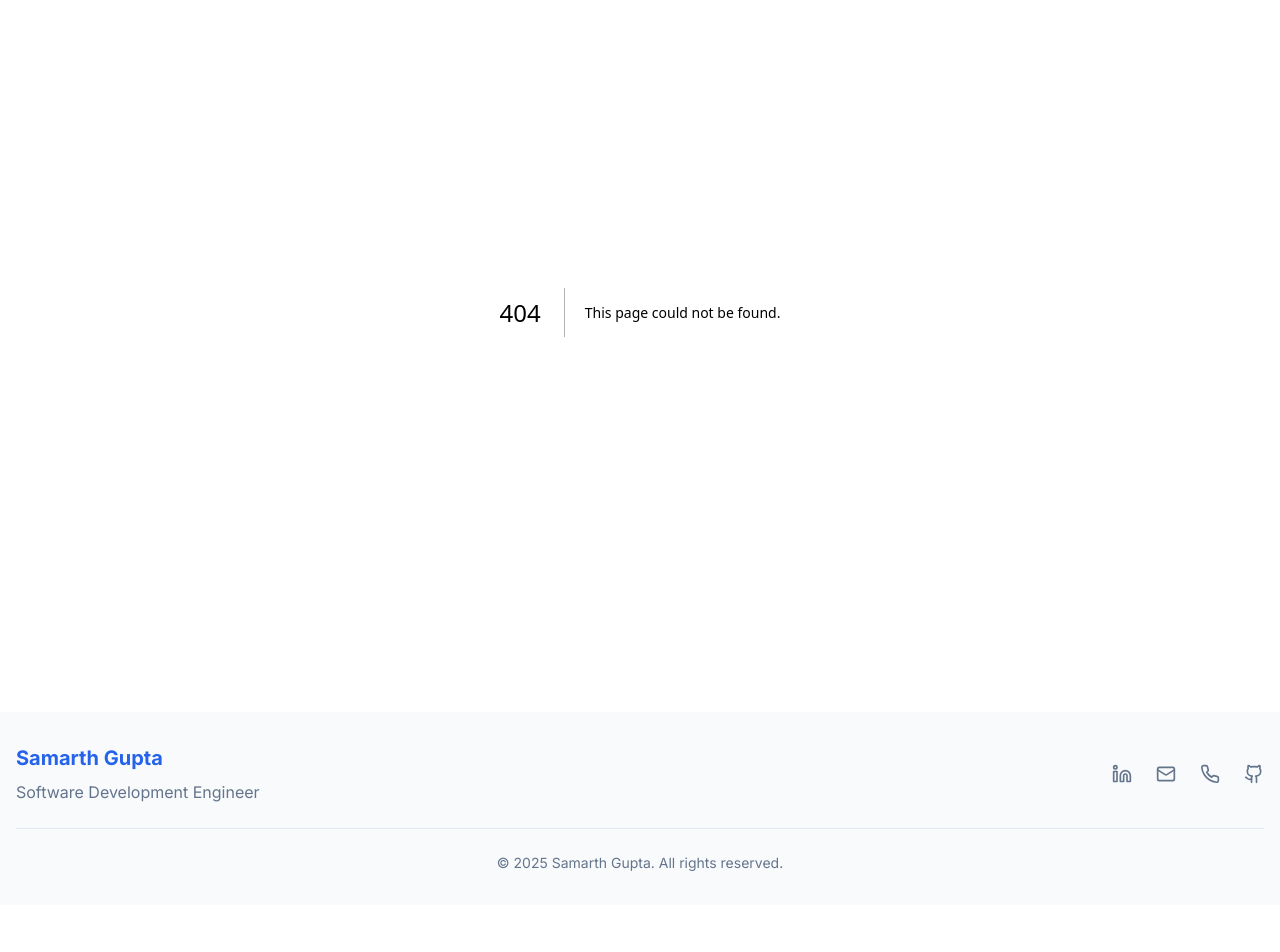
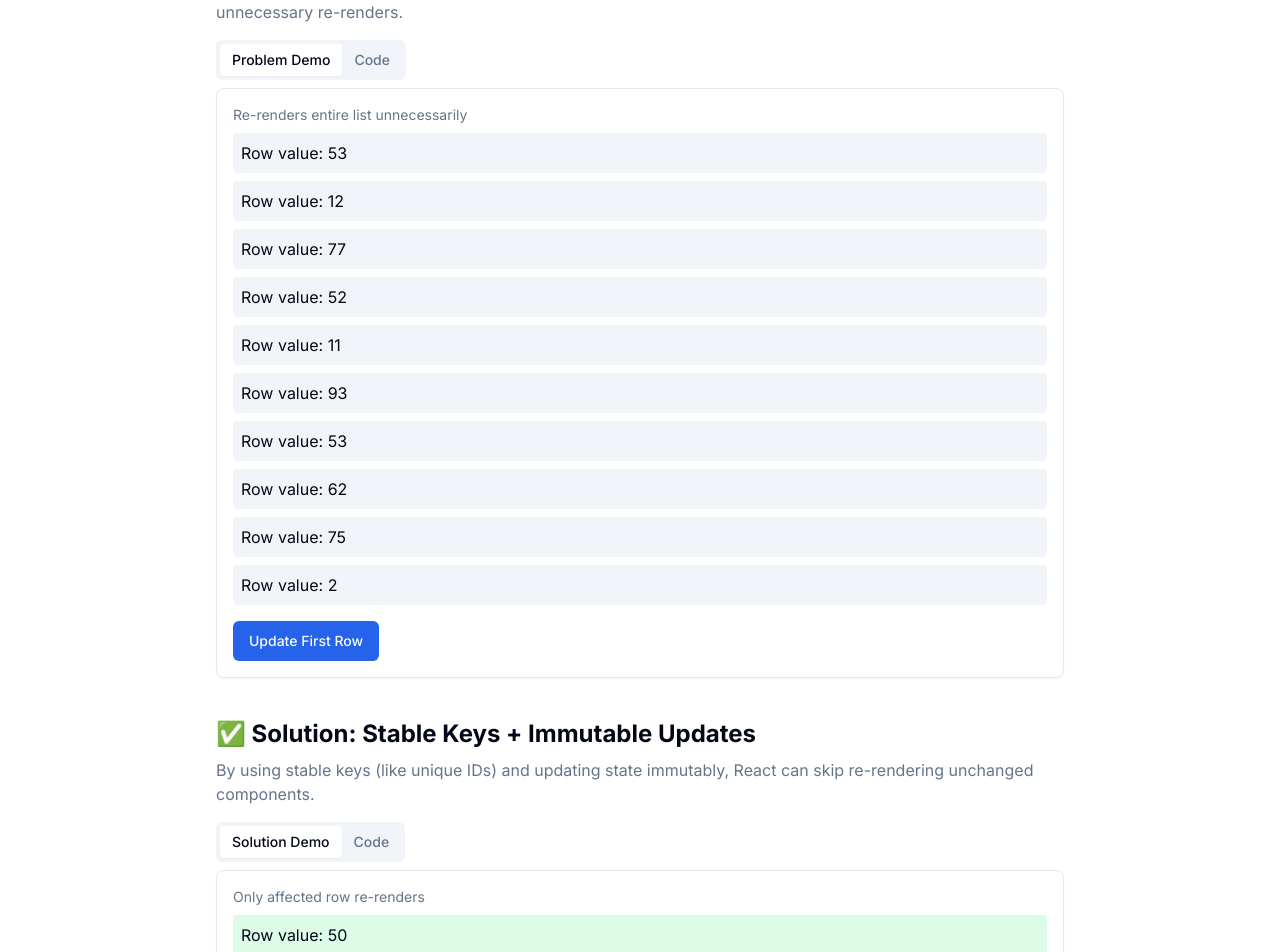
Before and after one commit to Sk-singla/samarth-portfolio, a Next.js app: page /demos/demo-react-dom-handling in a window 1280 px wide. Before the commit this address had no page. Shown: the part 160-1112 px from the top of the page. Before the commit the page ends 1065 px from the top, so only its background shows below. Built offline with nearby package versions, Linux system fonts and the light colour scheme.

Commit message:
react dom rendering demo

```diff
--- /dev/null
+++ b/app/demos/[id]/page.tsx
@@ -0,0 +1,25 @@
+import { demos } from "@/components/demos-data";
+import { notFound } from "next/navigation";
+
+export default function DemoDetail({ params }: { params: { id: string } }) {
+  const demo = demos.find((d) => d.id === params.id);
+  if (!demo) return notFound();
+
+  return (
+    <main className="min-h-screen py-10 px-4 max-w-2xl mx-auto">
+      <h1 className="text-3xl font-bold mb-4">{demo.title}</h1>
+      <div className="mb-2 text-gray-700">{demo.description}</div>
+      <div className="mb-2 text-sm text-gray-500">Date: {demo.date}</div>
+      {demo.linkedin && (
+        <a
+          href={demo.linkedin}
+          target="_blank"
+          rel="noopener noreferrer"
+          className="text-blue-600 underline text-sm"
+        >
+          View LinkedIn Post
+        </a>
+      )}
+    </main>
+  );
+}
--- /dev/null
+++ b/app/demos/demo-react-dom-handling/page.tsx
@@ -0,0 +1,163 @@
+"use client"
+
+import { useState, memo, useEffect } from "react";
+import { Tabs, TabsList, TabsTrigger, TabsContent } from "@/components/ui/tabs";
+import { Card, CardContent } from "@/components/ui/card";
+import { Button } from "@/components/ui/button";
+import clsx from "clsx";
+
+const ROWS = 10;
+
+function generateRows() {
+  return Array.from({ length: ROWS }, (_, i) => ({
+    id: i,
+    value: Math.floor(Math.random() * 100),
+  }));
+}
+
+function ProblemDemo() {
+  const [rows, setRows] = useState(generateRows());
+  const [count, setCount] = useState(0);
+
+  const updateOneRow = () => {
+    setCount((c) => c + 1);
+    const updated = [...rows];
+    updated[0].value = Math.floor(Math.random() * 100);
+    setRows(updated);
+  };
+
+  return (
+    <Card>
+      <CardContent className="p-4">
+        <div className="mb-2 text-sm text-muted-foreground">Re-renders entire list unnecessarily</div>
+        <ul className="space-y-2">
+          {rows.map((row) => (
+            <Row key={Math.random()} value={row.value} />
+          ))}
+        </ul>
+        <Button onClick={updateOneRow} className="mt-4">Update First Row</Button>
+      </CardContent>
+    </Card>
+  );
+}
+
+function Row({ value }: { value: number }) {
+  const [flash, setFlash] = useState(false);
+
+  useEffect(() => {
+    setFlash(true);
+    const timeout = setTimeout(() => setFlash(false), 300);
+    return () => clearTimeout(timeout);
+  }, [value]);
+
+  return (
+    <li className={clsx(
+      "p-2 rounded transition-colors duration-300",
+      flash ? "bg-red-300 dark:bg-red-800" : "bg-secondary"
+    )}>
+      Row value: {value}
+    </li>
+  );
+}
+
+
+function SolutionDemo() {
+  const [rows, setRows] = useState(generateRows());
+  const [count, setCount] = useState(0);
+
+  const updateOneRow = () => {
+    setCount((c) => c + 1);
+    const updated = rows.map((row) =>
+      row.id === 0 ? { ...row, value: Math.floor(Math.random() * 100) } : row
+    );
+    setRows(updated);
+  };
+
+  return (
+    <Card>
+      <CardContent className="p-4">
+        <div className="mb-2 text-sm text-muted-foreground">Only affected row re-renders</div>
+        <ul className="space-y-2">
+          {rows.map((row) => (
+            <OptimizedRow key={row.id} value={row.value} />
+          ))}
+        </ul>
+        <Button onClick={updateOneRow} className="mt-4">Update First Row</Button>
+      </CardContent>
+    </Card>
+  );
+}
+
+const OptimizedRow = memo(({ value }: { value: number }) => {
+  const [flash, setFlash] = useState(false);
+
+  useEffect(() => {
+    setFlash(true);
+    const timeout = setTimeout(() => setFlash(false), 300);
+    return () => clearTimeout(timeout);
+  }, [value]);
+
+  return (
+    <li className={clsx(
+      "p-2 rounded transition-colors duration-300",
+      flash ? "bg-green-300 dark:bg-green-700" : "bg-green-100 dark:bg-green-900"
+    )}>
+      Row value: {value}
+    </li>
+  );
+});
+
+
+export default function ReactRenderingProblemPage() {
+  return (
+    <div className="max-w-4xl mx-auto p-6 space-y-10">
+      <section>
+        <h1 className="text-2xl font-bold mb-2">🔍 Problem: React Re-rendering Hidden Cost</h1>
+        <p className="text-muted-foreground mb-4">
+          When React keys are misused (e.g., using random keys), it can't correctly reuse elements, triggering unnecessary re-renders.
+        </p>
+        <Tabs defaultValue="demo">
+          <TabsList>
+            <TabsTrigger value="demo">Problem Demo</TabsTrigger>
+            <TabsTrigger value="code">Code</TabsTrigger>
+          </TabsList>
+          <TabsContent value="demo">
+            <ProblemDemo />
+          </TabsContent>
+          <TabsContent value="code">
+            <pre className="text-sm bg-muted p-4 rounded overflow-x-auto">
+{`{rows.map((row) => (
+  <Row key={Math.random()} value={row.value} />
+))}`}
+            </pre>
+            <p className="text-sm text-muted-foreground mt-2">🔺 Using <code>Math.random()</code> as a key causes all rows to re-render every time.</p>
+          </TabsContent>
+        </Tabs>
+      </section>
+
+      <section>
+        <h2 className="text-2xl font-bold mb-2">✅ Solution: Stable Keys + Immutable Updates</h2>
+        <p className="text-muted-foreground mb-4">
+          By using stable keys (like unique IDs) and updating state immutably, React can skip re-rendering unchanged components.
+        </p>
+        <Tabs defaultValue="demo">
+          <TabsList>
+            <TabsTrigger value="demo">Solution Demo</TabsTrigger>
+            <TabsTrigger value="code">Code</TabsTrigger>
+          </TabsList>
+          <TabsContent value="demo">
+            <SolutionDemo />
+          </TabsContent>
+          <TabsContent value="code">
+            <pre className="text-sm bg-muted p-4 rounded overflow-x-auto">
+{`{rows.map((row) => (
+  <OptimizedRow key={row.id} value={row.value} />
+))}`}
+            </pre>
+            <p className="text-sm text-muted-foreground mt-2">✅ Stable keys + immutable updates = efficient rendering.</p>
+          </TabsContent>
+        </Tabs>
+      </section>
+    </div>
+  );
+}
--- /dev/null
+++ b/app/demos/page.tsx
@@ -0,0 +1,31 @@
+import Link from "next/link";
+import { demos } from "@/components/demos-data";
+
+export default function DemosPage() {
+  return (
+    <main className="min-h-screen py-10 px-4 max-w-2xl mx-auto">
+      <h1 className="text-3xl font-bold mb-6">Demo Experiments</h1>
+      <ul className="space-y-6">
+        {demos.map((demo) => (
+          <li key={demo.id} className="border rounded-lg p-4 hover:shadow-lg transition">
+            <Link href={`/demos/${demo.id}`} className="block">
+              <h2 className="text-xl font-semibold mb-1">{demo.title}</h2>
+              <p className="text-gray-700 mb-2">{demo.description}</p>
+              <div className="text-sm text-gray-500 mb-2">Date: {demo.date}</div>
+            </Link>
+            {demo.linkedin && (
+              <a
+                href={demo.linkedin}
+                target="_blank"
+                rel="noopener noreferrer"
+                className="text-blue-600 underline text-sm mt-2 block"
+              >
+                LinkedIn Post
+              </a>
+            )}
+          </li>
+        ))}
+      </ul>
+    </main>
+  );
+}
--- /dev/null
+++ b/components/demos-data.ts
@@ -0,0 +1,17 @@
+export type Demo = {
+  id: string;
+  title: string;
+  description: string;
+  date: string;
+  linkedin?: string;
+};
+
+export const demos: Demo[] = [
+  {
+    id: "demo-react-dom-handling",
+    title: "React DOM Abstraction: The Hidden Cost",
+    description: "React abstracts away the DOM for ease of development, but this abstraction isn't free. Here's a simple example showing how the entire table can re-render even for a small change.",
+    date: "2025-08-06",
+    linkedin: ""
+  },
+];
--- a/components/header.tsx
+++ b/components/header.tsx
@@ -46,7 +46,7 @@ export default function Header() {
           <ul className="flex space-x-6">
             {navItems.map((item) => (
               <li key={item.name}>
-                <Link href={item.href} className="text-muted-foreground hover:text-primary transition-colors">
+                <Link href={"/" + item.href} className="text-muted-foreground hover:text-primary transition-colors">
                   {item.name}
                 </Link>
               </li>
--- /dev/null
+++ b/components/ui/code.tsx
@@ -0,0 +1,20 @@
+import React from "react";
+import { cn } from "@/lib/utils";
+
+interface CodeProps {
+  children: string;
+  className?: string;
+}
+
+export const Code: React.FC<CodeProps> = ({ children, className }) => {
+  return (
+    <pre
+      className={cn(
+        "bg-gray-900 text-green-300 text-sm font-mono p-4 rounded-lg overflow-x-auto",
+        className
+      )}
+    >
+      <code>{children}</code>
+    </pre>
+  );
+};
```
